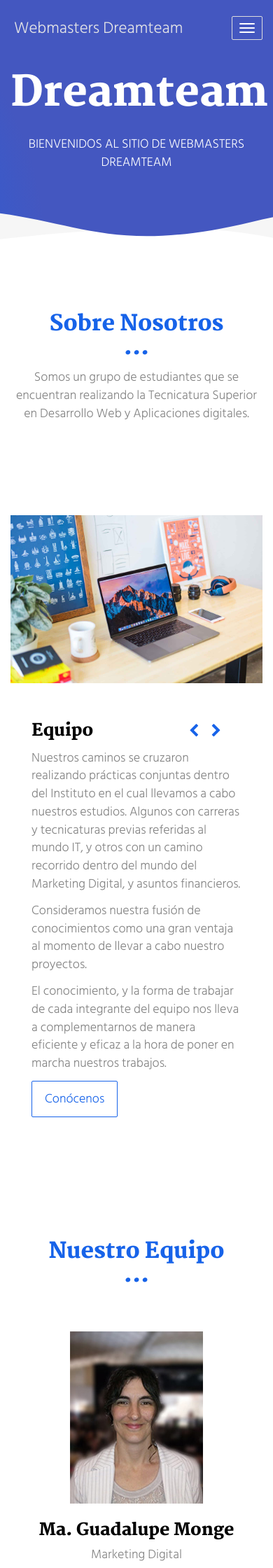
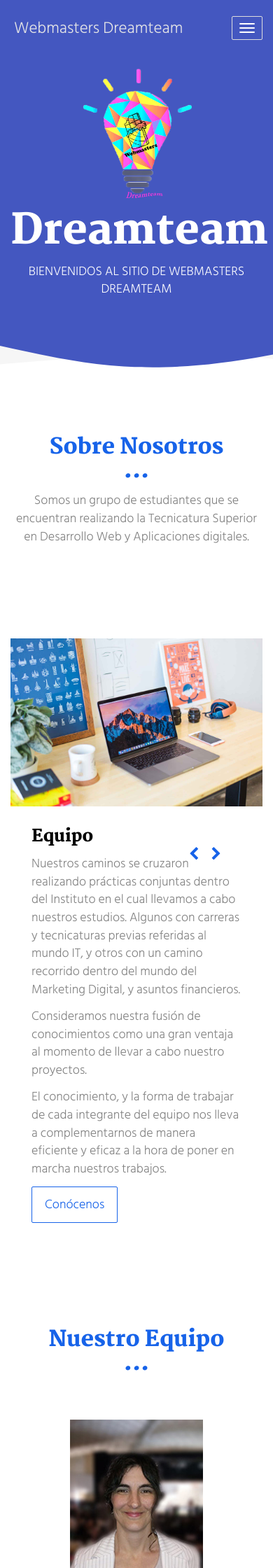
Before and after one commit to practicaproISPC/grupo-5-g5, a PHP site: the page made by Webmasters Dreamteam/index.html in a window 390 px wide. Shown: the top 2240 px of the page at 70% size. Run offline with PHP 8.4, Linux system fonts and the light colour scheme.

Commit message:
se agregó logo a página, se hizo la imágen responsiva y se la adaptó para web, se ajustaron otras imágenes

```diff
--- a/Webmasters Dreamteam/estilos.css
+++ b/Webmasters Dreamteam/estilos.css
@@ -242,10 +242,14 @@ figure {
 img {
     vertical-align: middle
 }
+img {
+	height: auto;
+	max-width: 100%;
+	}
 .img-responsive {
     display: block;
     max-width: 100%;
-    height: auto
+    height: auto;
 }
 .img-rounded {
     border-radius: 4px
@@ -305,7 +309,7 @@ hr {
     color: #777
 }
 .h1, .h2, .h3, h1, h2, h3 {
-    margin-top: 25px;
+    margin-top: 0px;
     margin-bottom: 12.5px
 }
 .h1 .small, .h1 small, .h2 .small, .h2 small, .h3 .small, .h3 small, h1 .small, h1 small, h2 .small, h2 small, h3 .small, h3 small {
@@ -3791,11 +3795,11 @@ button.close {
     margin-bottom: 30px
 }
 .hero-full-container {
-    padding: 20% 0
+    padding: 25% 0
 }
 @media (min-width:992px) {
     .hero-full-container {
-        padding: 15% 0
+        padding: 5% 0
     }
 }
 .hero-container {
@@ -3892,7 +3896,7 @@ button.close {
     font-weight: 700
 }
 .h1, h1 {
-    margin-bottom: 25px
+    margin-bottom: 10px
 }
 .h1:after, h1:after {
     display: none
--- a/Webmasters Dreamteam/index.html
+++ b/Webmasters Dreamteam/index.html
@@ -65,6 +65,7 @@
     <div class="container">
       <div class="row">
         <div class="col-xs-12">
+          <img class=".img-logo" src="./images/LogoParaWeb.png" width="570" height="320" alt="dreamteam">
           <h1>Dreamteam</h1>
           <p>BIENVENIDOS AL SITIO DE WEBMASTERS DREAMTEAM</p>
           <br>
@@ -163,12 +164,13 @@
                     mediante el envío de email a aquellas personas que han participado del Test, sobre cursos o
                     servicios que ofrece dicha empresa o red social.</p>
 
-                    <p><b>Si estás interesado en obtener nuestro Test para tu página web o red social, comunícate con nosotros para
+                  <p><b>Si estás interesado en obtener nuestro Test para tu página web o red social, comunícate con
+                      nosotros para
                       asesorarte mejor!</b></p>
 
 
 
-				<!--
+                  <!--
                   <a href=" " class="btn btn-primary" title="">
                     Aca se me ocurrio que podemos armar tipo un portfolio de la pag del Test / (lo comento para que no quede visible vacío en la presentación)
                     Hecha un vistazo
@@ -196,45 +198,47 @@
       </div>
       <div class="row">
         <div class="col-xs-12 col-md-4">
-          <img src="./images/fotoGuada.jpg" alt="" class="reveal img-responsive reveal-content image-center">
+          <img src="./images/fotoGuadaWeb.png" alt="" class="reveal img-responsive reveal-content image-center"><br>
           <h3>Ma. Guadalupe Monge</h3>
           <h4>Marketing Digital</h4>
           <h4>Developer</h4>
           <p>
-            <a href="https://www.youtube.com/channel/UC9mW6BOXoLPrqxXAcwqPkUg" class="social-round-icon fa-icon" title="">
+            <a href="https://www.youtube.com/channel/UC9mW6BOXoLPrqxXAcwqPkUg" target="_blank"
+              class="social-round-icon fa-icon" title="">
               <i class="fa fa-youtube" aria-hidden="true"></i>
             </a>
-            <a href="https://github.com/GuadaMongeBarale" class="social-round-icon fa-icon" title="">
+            <a href="https://github.com/GuadaMongeBarale" target="_blank" class="social-round-icon fa-icon" title="">
               <i class="fa fa-github" aria-hidden="true"></i>
             </a>
           </p>
         </div>
 
         <div class="col-xs-12 col-md-4">
-          <img src="./images/fotoFranco.jpeg" alt="" class="reveal img-responsive reveal-content image-center">
+          <img src="./images/fotoFrancoWeb.png" alt="" class="reveal img-responsive reveal-content image-center"><br>
           <h3>Franco Leiva</h3>
           <h4>Tec. Superior en Software</h4>
           <h4>Developer</h4>
           <p>
-            <a href="https://www.linkedin.com/in/franco-leiva-7b377134/" class="social-round-icon fa-icon" title="">
+            <a href="https://www.linkedin.com/in/franco-leiva-7b377134/" target="_blank"
+              class="social-round-icon fa-icon" title="">
               <i class="fa fa-linkedin" aria-hidden="true"></i>
             </a>
-            <a href="https://github.com/leiva7" class="social-round-icon fa-icon" title="">
+            <a href="https://github.com/leiva7" target="_blank" class="social-round-icon fa-icon" title="">
               <i class="fa fa-github" aria-hidden="true"></i>
             </a>
           </p>
         </div>
         <div class="col-xs-12 col-md-4">
-          <img src="./images/fotoEmilia.jpg" alt="" class="reveal img-responsive reveal-content image-center">
+          <img src="./images/fotoEmiliaWeb.png" alt="" class="reveal img-responsive reveal-content image-center"><br>
           <h3>Ma. Emilia Ludueña</h3>
           <h4>Analista en Sistemas</h4>
           <h4>Developer</h4>
           <p>
-            <a href="https://www.linkedin.com/in/mar%C3%ADa-emilia-ludue%C3%B1a/" class="social-round-icon fa-icon"
-              title="">
+            <a href="https://www.linkedin.com/in/mar%C3%ADa-emilia-ludue%C3%B1a/" target="_blank"
+              class="social-round-icon fa-icon" title="">
               <i class="fa fa-linkedin" aria-hidden="true"></i>
             </a>
-            <a href="https://github.com/MaEmiliaLuduena" class="social-round-icon fa-icon" title="">
+            <a href="https://github.com/MaEmiliaLuduena" target="_blank" class="social-round-icon fa-icon" title="">
               <i class="fa fa-github" aria-hidden="true"></i>
             </a>
           </p>
@@ -274,9 +278,9 @@
                     <ul class="list-unstyled address-container">
                       <li>
                         <span class="fa-icon">
-                          <i class="fa fa-phone" aria-hidden="true"></i>
+                          <i class="fa fa-envelope" aria-hidden="true"></i>
                         </span>
-                        A chequear teléfono
+                        contacto@dreamteam.com
                       </li>
                       <li>
                         <span class="fa-icon">
@@ -320,7 +324,7 @@
             </div>
             <div class="col-xs-12 col-sm-5">
               <p class="text-right">
-                <a href="https://github.com/practicaproISPC/grupo-5-g5"
+                <a href="https://github.com/practicaproISPC/grupo-5-g5" target="_blank"
                   class="social-round-icon white-round-icon fa-icon" title="">
                   <i class="fa fa-github" aria-hidden="true"></i>
                 </a>
```
Also changed, not shown: Webmasters Dreamteam/images/LogoParaWeb.png (added), Webmasters Dreamteam/images/fotoEmilia.jpg, Webmasters Dreamteam/images/fotoEmiliaWeb.png (added), Webmasters Dreamteam/images/fotoFranco.jpeg (deleted), Webmasters Dreamteam/images/fotoFranco.png (added), Webmasters Dreamteam/images/fotoFrancoWeb.png (added), Webmasters Dreamteam/images/fotoGuadaWeb.png (added).
